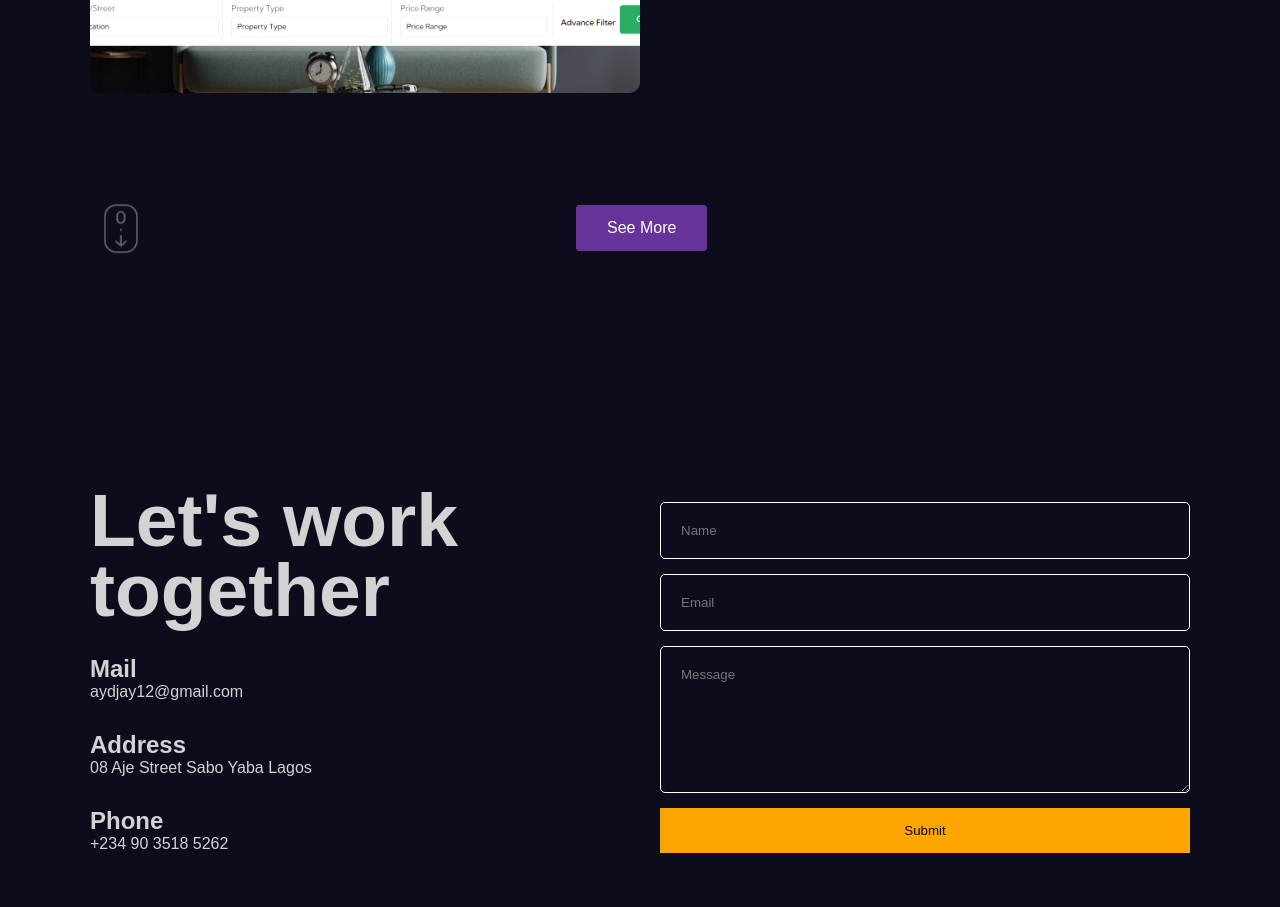
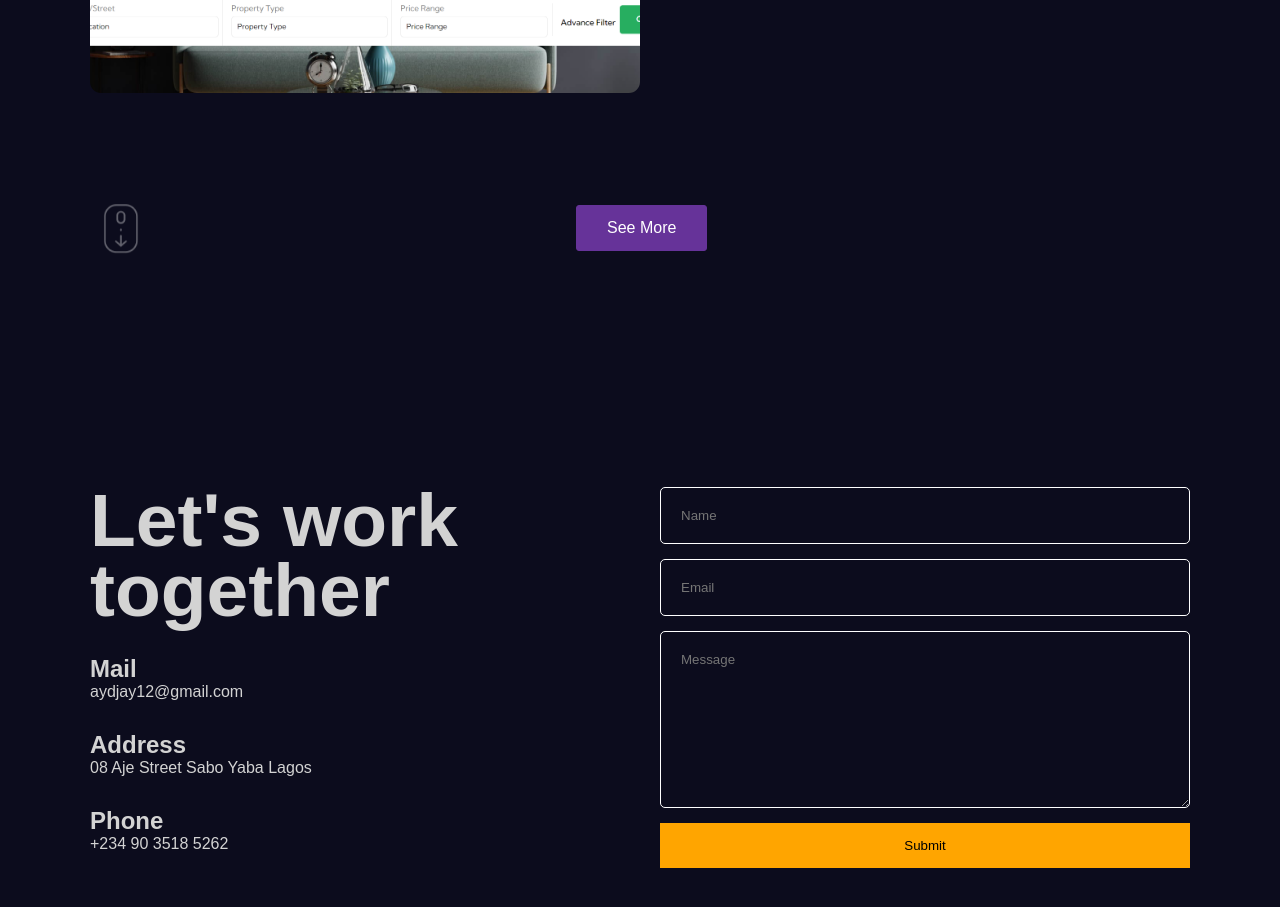
Before and after one commit to aydjay12/My_Portfolio, a React (Vite) app: page / in a window 1280 px wide. Shown: the part 5437-6344 px from the top of the page. Built offline with nearby package versions, Linux system fonts and the light colour scheme.

Commit message:
i changed

```diff
--- a/src/components/about/about.scss
+++ b/src/components/about/about.scss
@@ -20,8 +20,9 @@
   color: rebeccapurple;
 
   @include mobile {
-    margin-top: 0.5em;
+    margin-top: 2em;
     margin-bottom: 0.5em;
+    font-size: 2em;
   }
 }
 .about-me p {
@@ -30,7 +31,8 @@
 
   @include mobile {
     font-size: 0.85em;
-    margin-bottom: 1em;
+    margin-bottom: 2em;
+    font-size: 0.9em;
   }
 }
 .experience h1 {
@@ -38,7 +40,7 @@
   color: rebeccapurple;
 
   @include mobile {
-    font-size: 1.2em;
+    font-size: 1.7em;
     margin-bottom: 0.6em;
   }
 }
@@ -57,7 +59,7 @@
   font-size: 1.2em;
 
   @include mobile {
-    font-size: 0.9em;
+    font-size: 1em;
   }
 }
 .row-1 p {
@@ -73,6 +75,8 @@
 
   @include mobile {
     font-size: 0.6em;
+    padding-left: 1.4em;
+    padding-right: 1.4em;
   }
 }
 .row-2 h6 {
@@ -82,7 +86,7 @@
   margin-bottom: 2em;
 
   @include mobile {
-    font-size: 0.5em;
+    font-size: 0.6em;
   }
 }
 .row-2 ul {
@@ -93,7 +97,7 @@
   margin-bottom: 2em;
 
   @include mobile {
-    margin-bottom: 0.5em;
+    margin-bottom: 1em;
   }
 }
 .education h1 {
@@ -101,7 +105,7 @@
   color: rebeccapurple;
 
   @include mobile {
-    font-size: 1.2em;
+    font-size: 1.7em;
     margin-bottom: 0.6em;
   }
 }
--- a/src/components/contact/Contact.jsx
+++ b/src/components/contact/Contact.jsx
@@ -122,7 +122,7 @@ const Contact = () => {
         >
           <input type="text" required placeholder="Name" name="name" />
           <input type="email" required placeholder="Email" name="email" />
-          <textarea rows={7} placeholder="Message" name="message"></textarea>
+          <textarea rows={9} placeholder="Message" name="message"></textarea>
           <button className="submit">Submit</button>
           <div className="email">
             <span className="error">{error && "Error"}</span>
--- a/src/components/contact/contact.scss
+++ b/src/components/contact/contact.scss
@@ -22,10 +22,12 @@
     margin-bottom: 2em;
 
     @include mobile {
-      gap: 10px;
+      gap: 20px;
       text-align: center;
       align-items: center;
       margin-bottom: 0;
+      margin-top: 3em;
+      flex: 0.8;
     }
 
     h1 {
@@ -33,13 +35,22 @@
       line-height: 70px;
 
       @include mobile {
-        font-size: 30px;
-        height: 55px;
+        font-size: 36px;
+        height: 65px;
+      }
+    }
+
+    h2 {
+      @include mobile {
+        font-size: 26px;
       }
     }
 
     span {
       font-weight: 300;
+      @include mobile {
+        font-size: 20px;
+      }
     }
   }
 
@@ -64,7 +75,7 @@
 
       @include mobile {
         top: 0.5em;
-        right: 3em;
+        right: 2.5em;
       }
     }
 
--- a/src/components/hero/hero.scss
+++ b/src/components/hero/hero.scss
@@ -44,7 +44,7 @@
     @include mobile {
       height: 60%;
       width: 100%;
-      gap: 30px;
+      gap: 25px;
       align-items: center;
       justify-content: end;
       text-align: center;
@@ -124,7 +124,7 @@
     flex-direction: column;
     justify-content: start;
     align-items: center;
-    margin-top: -43em;
+    margin-top: -41em;
   }
 
   img {
--- a/src/components/portfolio/portfolio.scss
+++ b/src/components/portfolio/portfolio.scss
@@ -13,7 +13,8 @@
     font-size: 26px;
 
     @include mobile {
-      font-size: 18px;
+      top: 2.3em;
+      font-size: 20px;
       padding-top: 20px;
     }
 
@@ -32,6 +33,10 @@
     height: 100%;
     padding-top: 2em;
     overflow: hidden;
+
+    @include mobile {
+      padding-top: 0;
+    }
 
     .wrapper {
       max-width: 1100px;
@@ -55,8 +60,7 @@
 
         @include mobile {
           width: 90%;
-          height: 40%;
-          max-height: 300px;
+          height: 30%;
           object-fit: contain;
         }
       }
@@ -73,7 +77,7 @@
           align-items: center;
           text-align: center;
           margin-top: 0;
-          gap: 20px;
+          gap: 30px;
           flex: 0;
         }
 
@@ -83,7 +87,7 @@
           letter-spacing: normal;
 
           @include mobile {
-            font-size: 28px;
+            font-size: 38px;
           }
         }
 
@@ -92,7 +96,7 @@
           font-size: 15px;
 
           @include mobile {
-            font-size: 13px;
+            font-size: 17px;
           }
         }
 
@@ -106,8 +110,10 @@
           transition: 0.5s;
 
           @include mobile {
-            padding: 9px;
-            width: 120px;
+            padding: 14px;
+            width: 150px;
+            font-size: 17px;
+            font-weight: 600;
           }
         }
         button:hover {
@@ -135,9 +141,9 @@
     border-radius: 3px;
 
     @include mobile {
-      margin-top: -3.4em;
-      left: 39.5%;
-      padding: 8px 15px;
+      margin-top: -8em;
+      left: 36%;
+      padding: 14px 25px;
       font-size: 13px;
       border-radius: 50em;
     }
@@ -160,9 +166,9 @@
     width: 50px;
 
     @include mobile {
-      width: 36px;
-      top: -1.3em;
-      right: 15.5em;
+      width: 40px;
+      top: 0em;
+      right: 15em;
     }
   }
 }
--- a/src/components/services/services.scss
+++ b/src/components/services/services.scss
@@ -30,7 +30,7 @@
       text-align: right;
 
       @include mobile {
-        font-size: 12px;
+        font-size: 14px;
       }
     }
 
@@ -62,7 +62,7 @@
       @include mobile {
         flex-direction: column;
         text-align: center;
-        gap: 12px;
+        gap: 20px;
       }
 
       img {
@@ -72,8 +72,8 @@
         object-fit: cover;
 
         @include mobile {
-          width: 200px;
-          height: 65px;
+          width: 230px;
+          height: 85px;
         }
       }
 
@@ -82,7 +82,7 @@
         font-weight: 100;
 
         @include mobile {
-          font-size: 30px;
+          font-size: 40px;
         }
       }
 
@@ -96,9 +96,10 @@
         cursor: pointer;
 
         @include mobile {
-          font-size: 16px;
-          width: 150px;
-          height: 50px;
+          font-size: 18px;
+          width: 200px;
+          font-weight: 600;
+          height: 70px;
         }
       }
     }
@@ -123,6 +124,7 @@
 
       @include mobile {
         align-items: center;
+        justify-content: space-around;
         gap: 0px;
         padding: 15px;
         height: 40%;
@@ -159,10 +161,8 @@
           border: 1px solid rebeccapurple;
           border-radius: 5px;
           color: white;
-          width: 50%;
-          padding: 5px;
-          padding-left: 10px;
-          padding-right: 10px;
+          width: 60%;
+          padding: 10px;
         }
       }
     }
```
